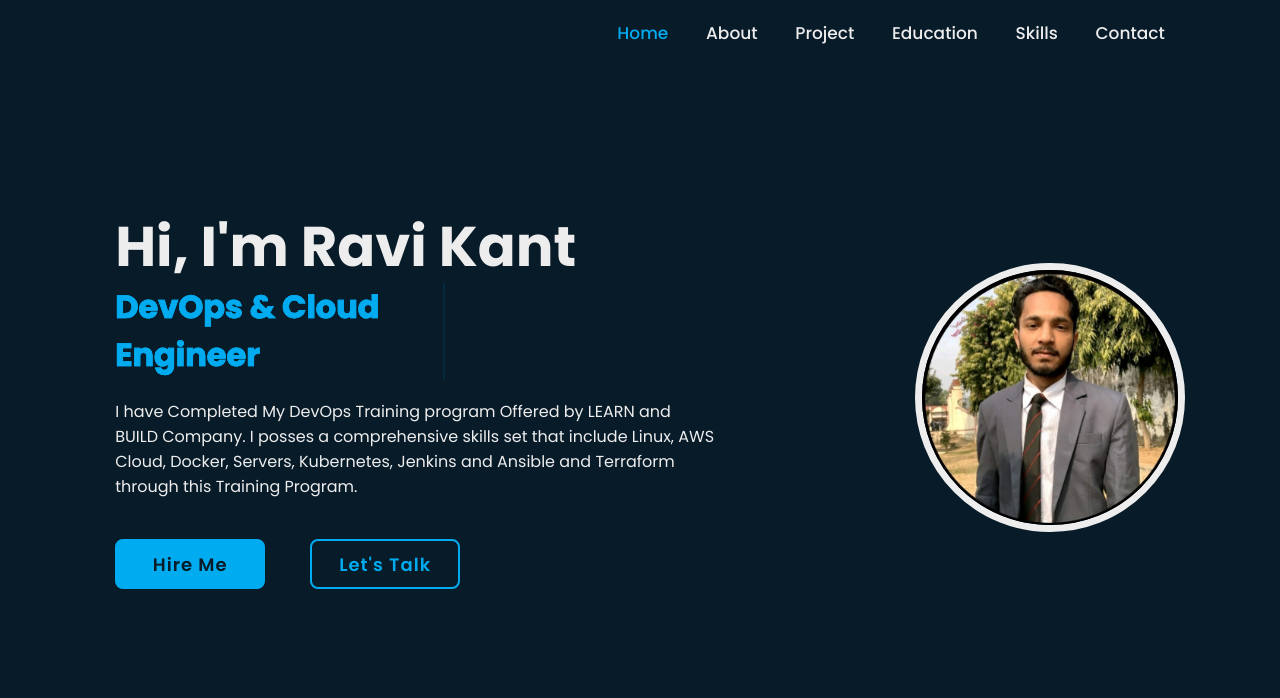
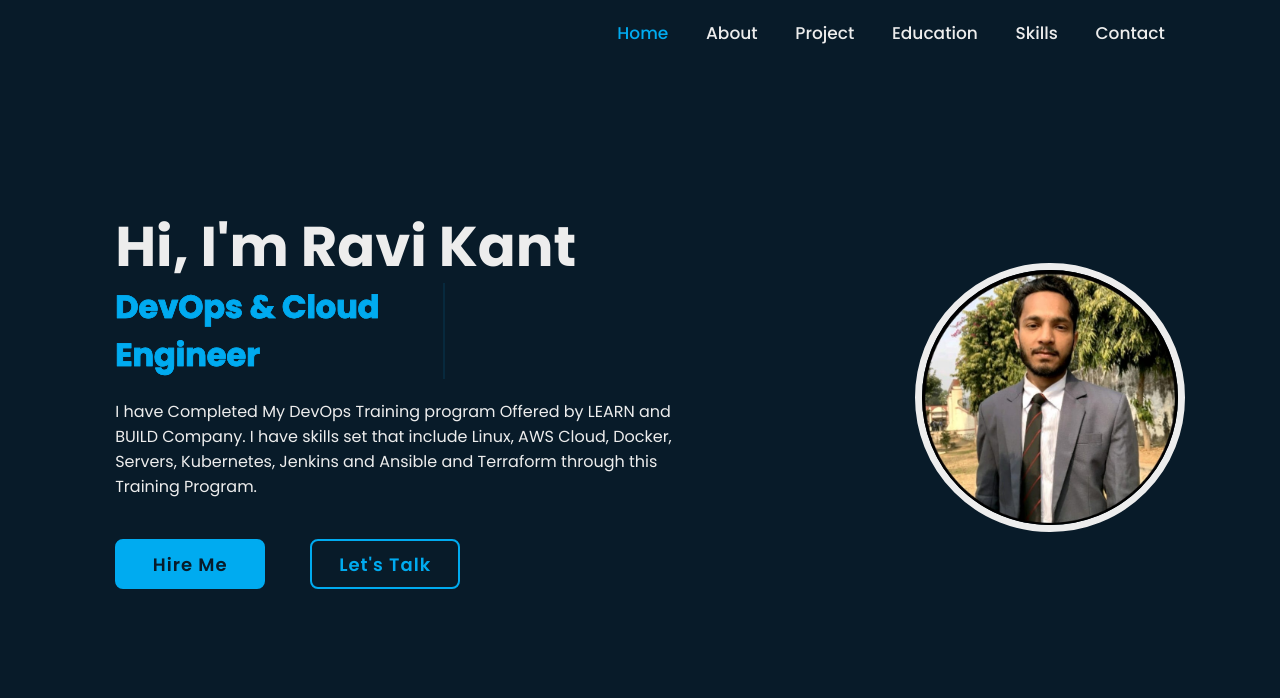
Before and after one commit to ravikant-85/my-portfolio, a plain HTML site: page index.html in a window 1280 px wide. Shown: the top 698 px of the page. Drawn offline with nearby package versions, Linux system fonts and the light colour scheme.

Commit message:
Update index.html

```diff
--- a/index.html
+++ b/index.html
@@ -31,7 +31,7 @@
                 <h3>DevOps & Cloud Engineer</h3>
             </div>
             <p>I have Completed My DevOps Training program Offered by LEARN and BUILD Company.
-                I posses a comprehensive skills set that include Linux, AWS Cloud, Docker, Servers, Kubernetes, Jenkins and Ansible and Terraform
+                I have skills set that include Linux, AWS Cloud, Docker, Servers, Kubernetes, Jenkins and Ansible and Terraform
                 through this Training Program.</p>
 
             <div class="btn-box">
```
